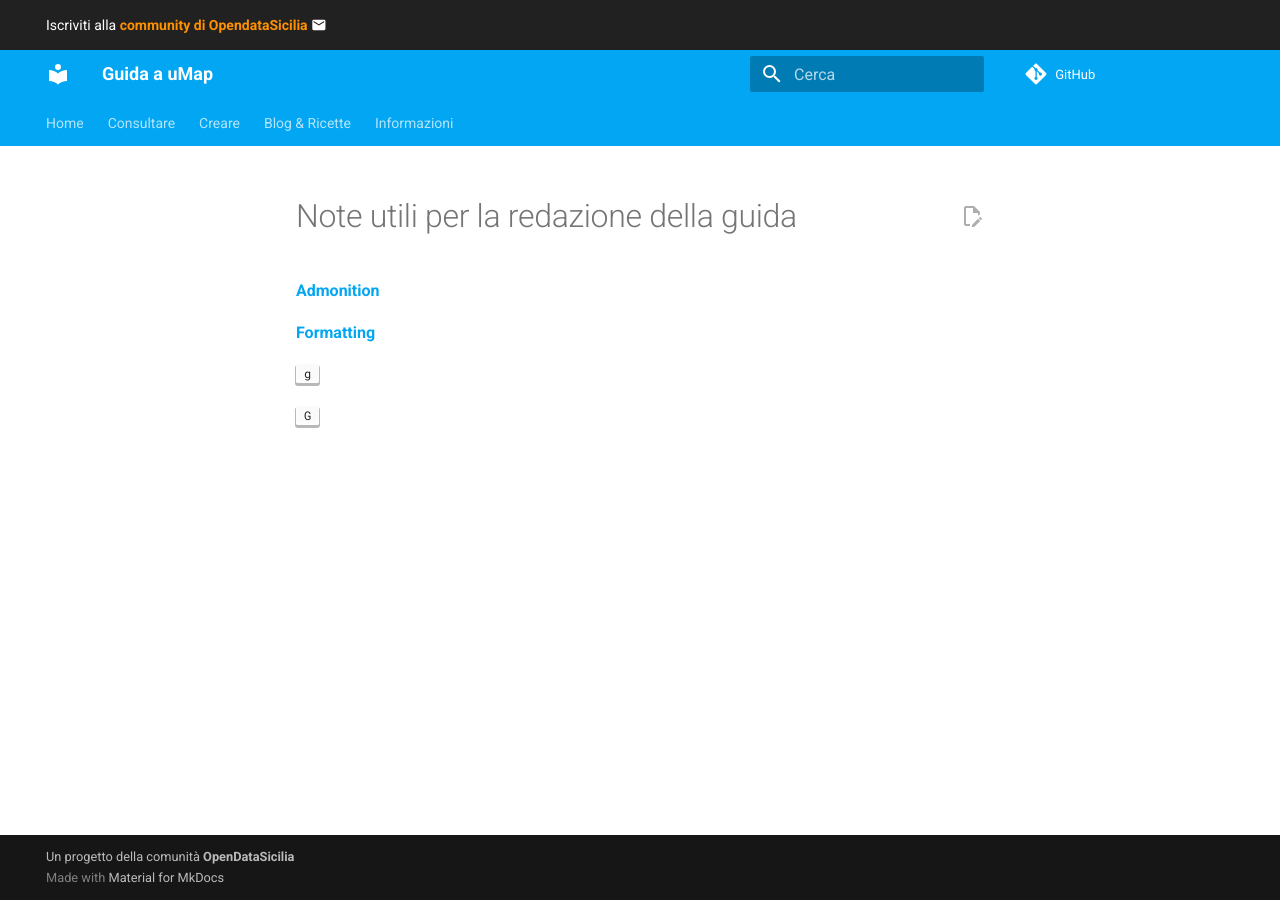
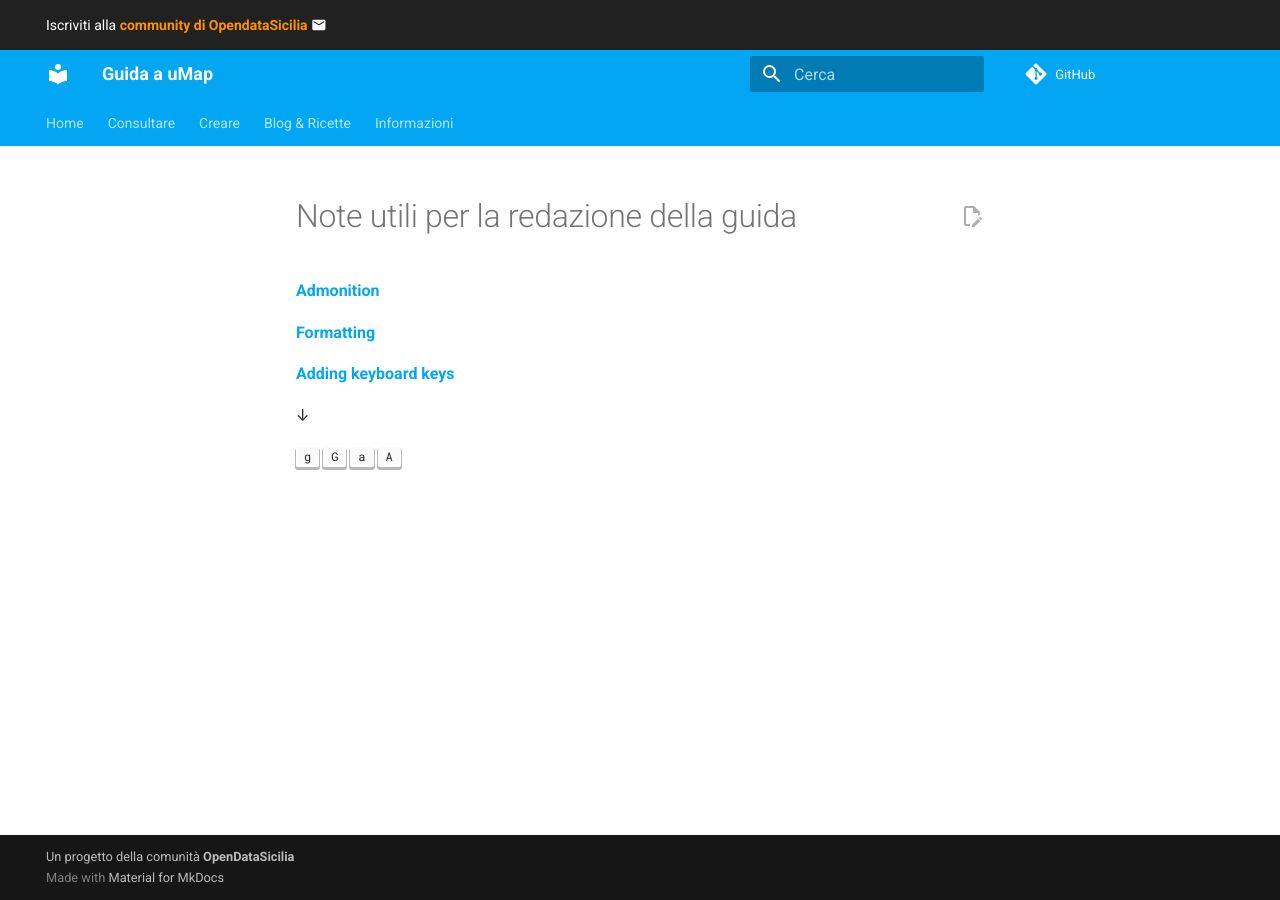
Before and after one commit to opendatasicilia/guida-umap, an MkDocs documentation site: the page built from docs/note.md, in a window 1280 px wide. Built offline with MkDocs 1.6.1 and Material for MkDocs 9.7.7, drawn with Linux system fonts in a browser that asks for light colours; comment, search, counter and statistics services are not loaded.

Commit message:
Update note.md

```diff
--- a/docs/note.md
+++ b/docs/note.md
@@ -7,6 +7,8 @@
 [**Formatting**](https://squidfunk.github.io/mkdocs-material/reference/formatting/)
 
 
-++"g"++
+[**Adding keyboard keys**](https://squidfunk.github.io/mkdocs-material/reference/formatting/?h=key#adding-keyboard-keys)
 
-++g++
+↓
+
+++"g"++  ++g++  ++"a"++  ++a++
```
